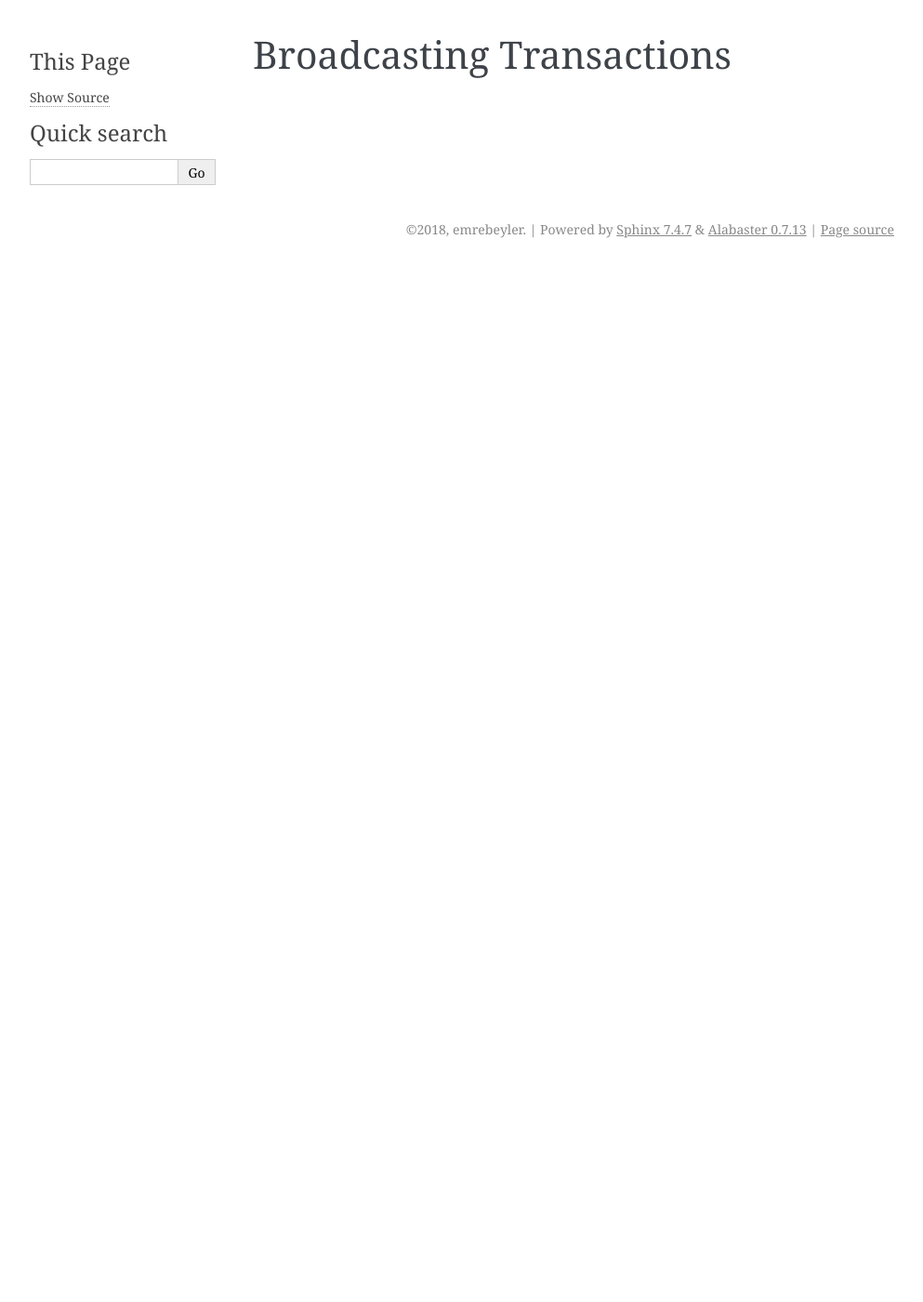
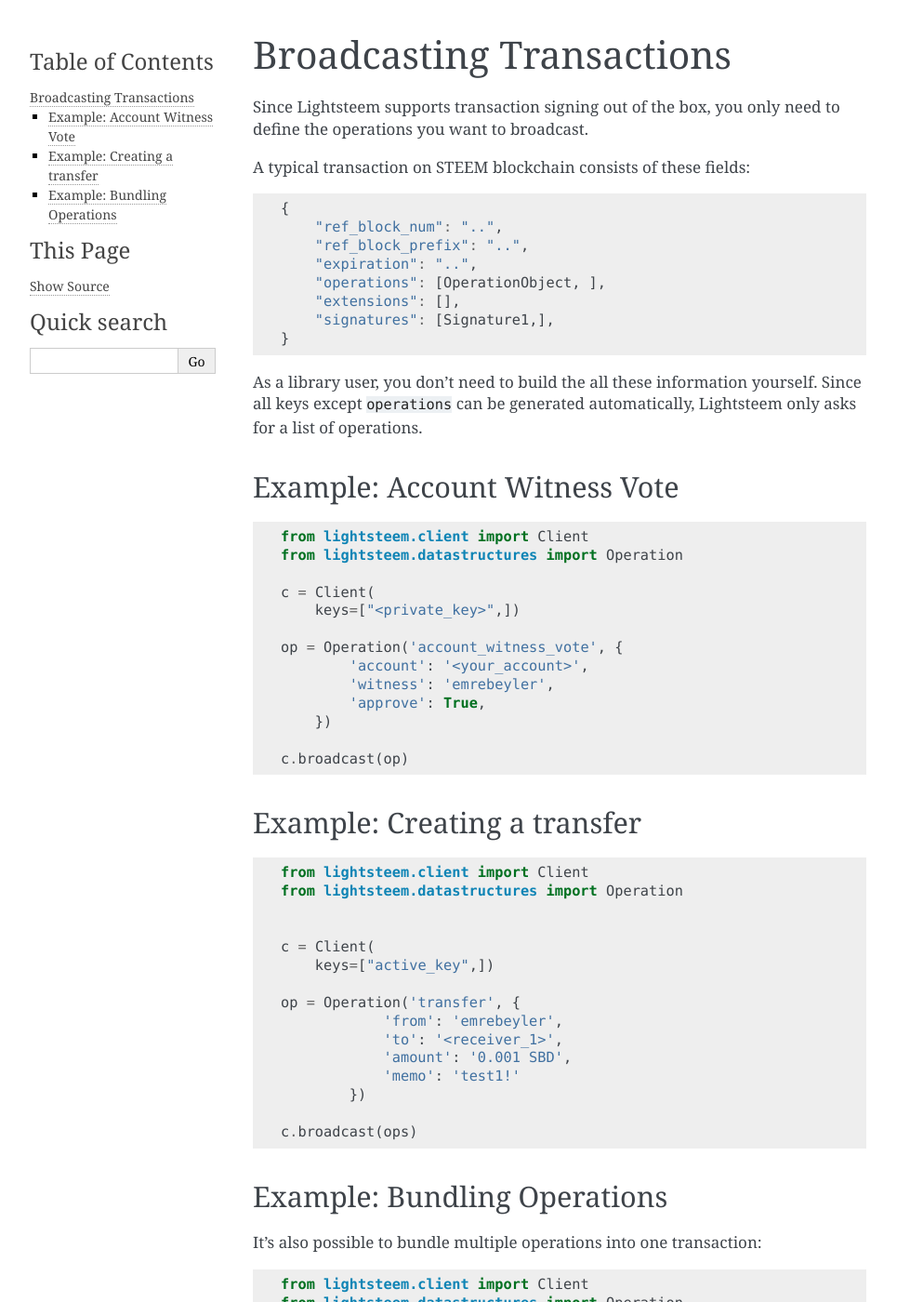
Before and after one commit to emre/lightsteem, a Sphinx documentation site: the page built from docs/broadcasting.rst, in a window 1280 px wide and 1400 px high. Shown: the whole window at 93% size, without its empty margins (148-1141 px from the left). Built offline with Sphinx 7.4.7, drawn with Linux system fonts in a browser that asks for light colours; some of the changed text lies outside the part shown.

```diff
--- a/docs/broadcasting.rst
+++ b/docs/broadcasting.rst
@@ -1,3 +1,101 @@
 
 Broadcasting Transactions
 =================================
+
+Since Lightsteem supports transaction signing out of the box, you only need to
+define the operations you want to broadcast.
+
+A typical transaction on STEEM blockchain consists of these fields:
+
+.. code-block:: javascript
+
+    {
+        "ref_block_num": "..",
+        "ref_block_prefix": "..",
+        "expiration": "..",
+        "operations": [OperationObject, ],
+        "extensions": [],
+        "signatures": [Signature1,],
+    }
+
+As a library user, you don't need to build the all these information yourself. Since all keys except ``operations``
+can be generated automatically, Lightsteem only asks for a list of operations.
+
+Example: Account Witness Vote
+-----------------------------------
+
+.. code-block:: python
+
+    from lightsteem.client import Client
+    from lightsteem.datastructures import Operation
+
+    c = Client(
+        keys=["<private_key>",])
+
+    op = Operation('account_witness_vote', {
+            'account': '<your_account>',
+            'witness': 'emrebeyler',
+            'approve': True,
+        })
+
+    c.broadcast(op)
+
+Example: Creating a transfer
+---------------------
+
+.. code-block:: python
+
+
+    from lightsteem.client import Client
+    from lightsteem.datastructures import Operation
+
+
+    c = Client(
+        keys=["active_key",])
+
+    op = Operation('transfer', {
+                'from': 'emrebeyler',
+                'to': '<receiver_1>',
+                'amount': '0.001 SBD',
+                'memo': 'test1!'
+            })
+
+    c.broadcast(ops)
+
+
+Example: Bundling Operations
+---------------------------
+
+
+It's also possible to bundle multiple operations into one transaction:
+
+.. code-block:: python
+
+    from lightsteem.client import Client
+    from lightsteem.datastructures import Operation
+
+
+    c = Client(
+        keys=["active_key",])
+
+    ops = [
+        Operation('transfer', {
+            'from': 'emrebeyler',
+            'to': '<receiver_1>',
+            'amount': '0.001 SBD',
+            'memo': 'test1!'
+        }),
+        Operation('transfer', {
+            'from': 'emrebeyler',
+            'to': '<receiver_2>',
+            'amount': '0.001 SBD',
+            'memo': 'test2!'
+        }),
+
+    ]
+
+    c.broadcast(ops)
+
+
+.. important ::
+    Since, lightsteem doesn't introduce any encapsulation on operations, you are responsible to create operation data yourself. To find out the specs for each operation, you may review the block explorers for raw data or the source code of steemd.
```
Also changed, not shown: docs/batch_rpc_calls.rst (added, +26 -0 lines), docs/gettingstarted.rst (+11 -5 lines), docs/index.rst (+1 -8 lines), docs/recipes.rst (deleted, +0 -31 lines), docs/retryandfailover.rst (+8 -0 lines).
